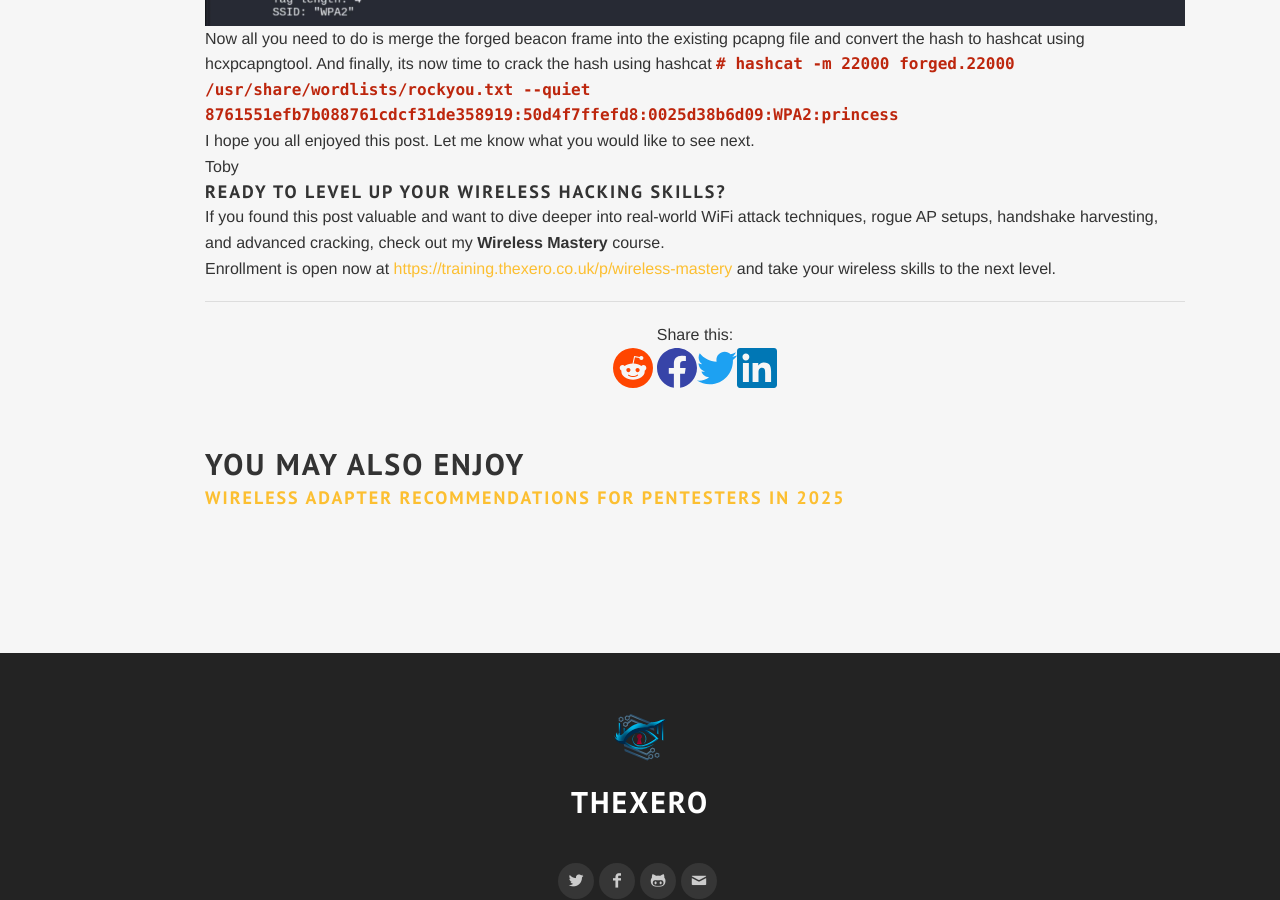
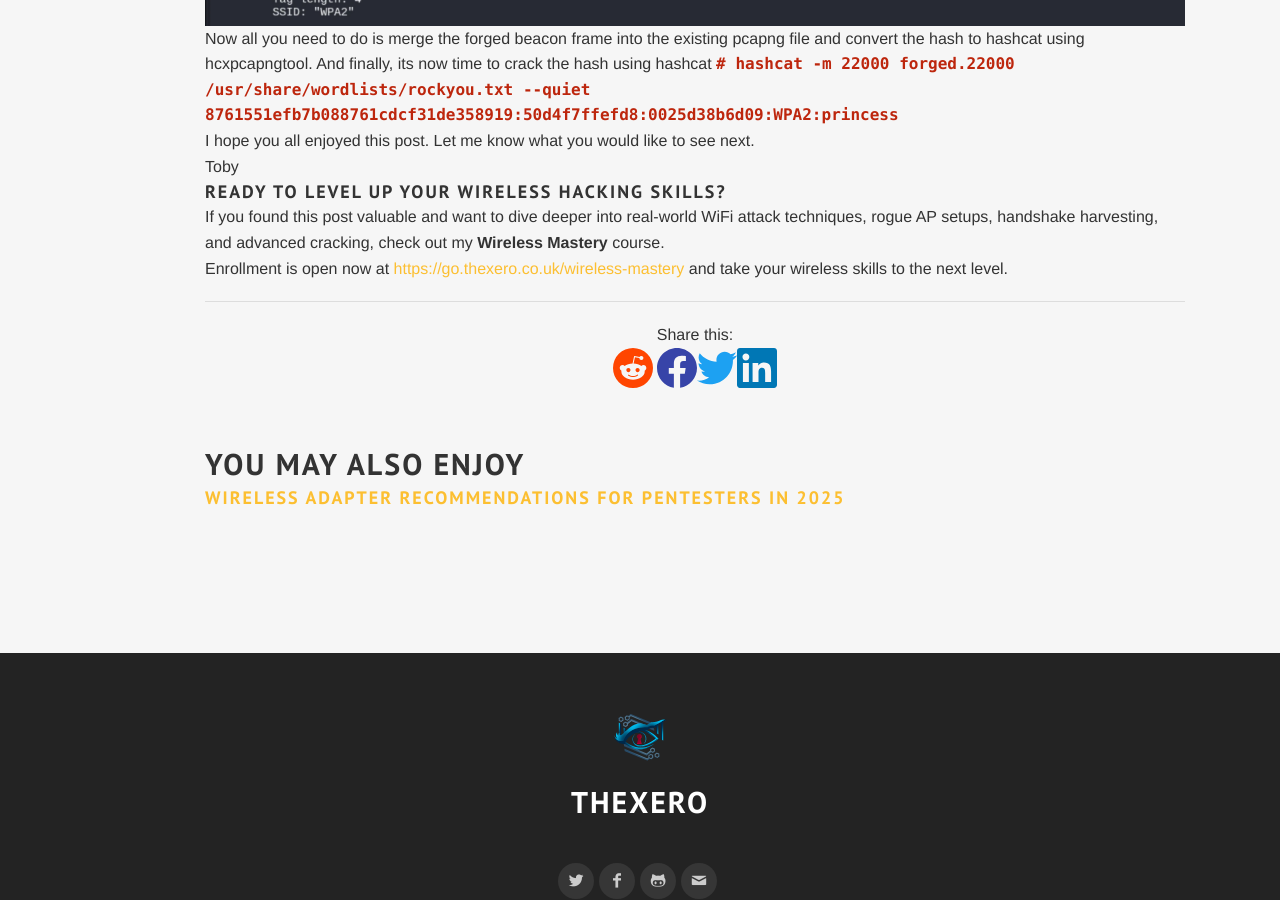
Before and after one commit to thexerocouk/thexerocouk.github.io, a Jekyll site: the page built from _posts/2025-06-14-hidden-wifi.md, in a window 1280 px wide and 900 px high, scrolled down 3644 px. Built offline with Jekyll 4.4.1, drawn with Linux system fonts in a browser that asks for light colours; some web fonts are replaced; comment, search, counter and statistics services are not loaded; part of the change alters nothing that is shown.

Commit message:
Update 2025-06-14-hidden-wifi.md

```diff
--- a/_posts/2025-06-14-hidden-wifi.md
+++ b/_posts/2025-06-14-hidden-wifi.md
@@ -126,4 +126,4 @@ Toby
 
 If you found this post valuable and want to dive deeper into real-world WiFi attack techniques, rogue AP setups, handshake harvesting, and advanced cracking, check out my **Wireless Mastery** course.
 
-Enrollment is open now at [https://training.thexero.co.uk/p/wireless-mastery](https://training.thexero.co.uk/p/wireless-mastery) and take your wireless skills to the next level.
+Enrollment is open now at [https://go.thexero.co.uk/wireless-mastery](https://go.thexero.co.uk/wireless-mastery) and take your wireless skills to the next level.
```
